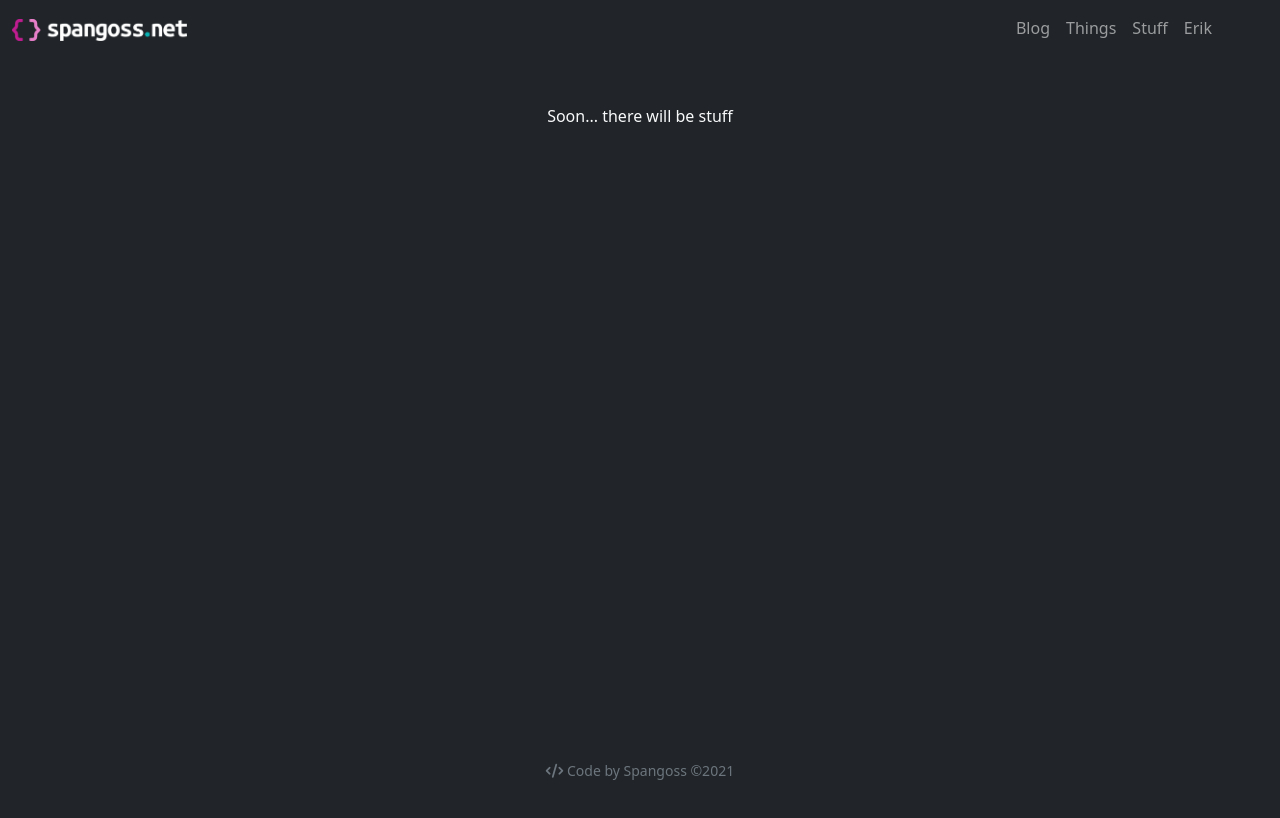
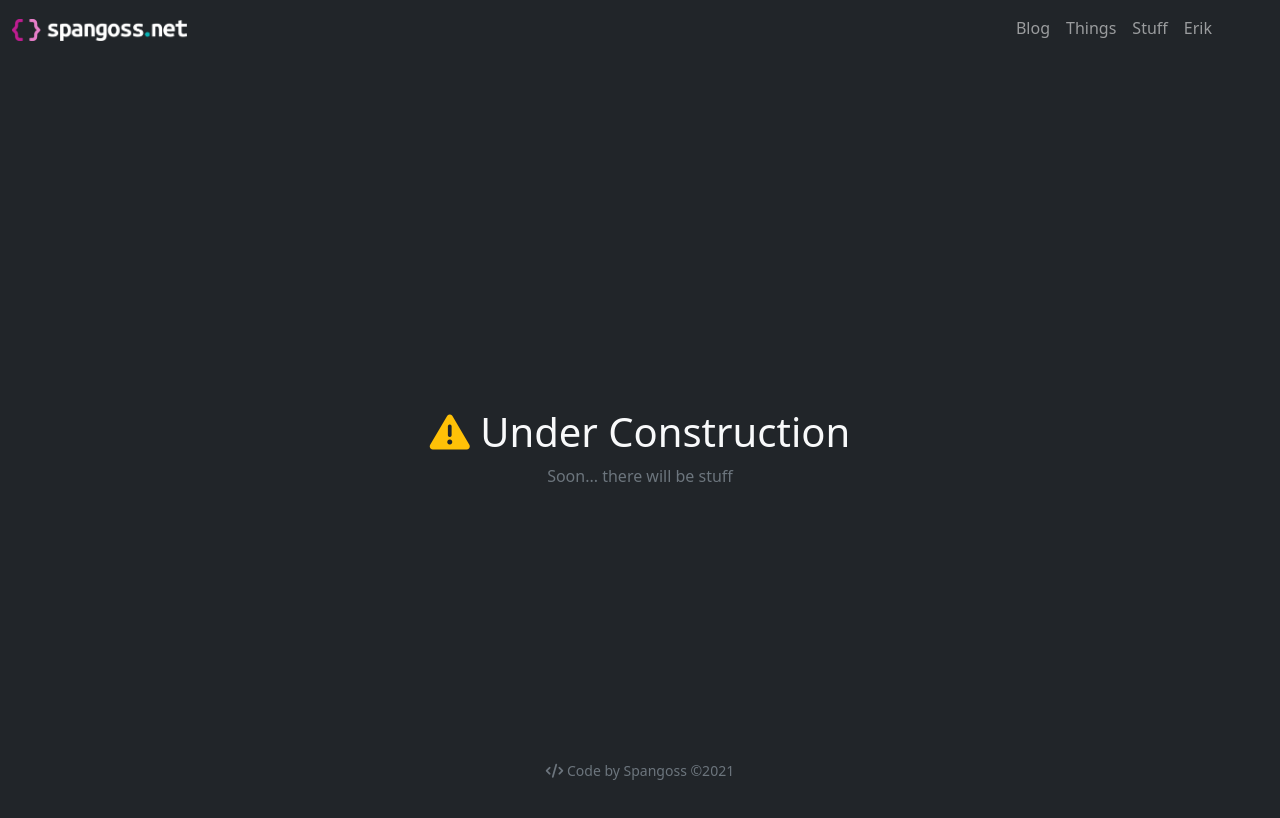
Before and after one commit to Spangoss/SpangossOLD.github.io, a plain HTML site: page index.html in a window 1280 px wide. Drawn offline with nearby package versions, Linux system fonts and the light colour scheme.

Commit message:
Splash page

```diff
--- a/index.html
+++ b/index.html
@@ -53,8 +53,9 @@
     </div>
   </nav>
 
-  <div class="container test-height">
-    <p class="text-light text-center mt-5">Soon... there will be stuff</p>
+  <div class="d-flex flex-column vh-100 justify-content-center align-items-center text-light">
+    <h1><i class="fa fa-exclamation-triangle text-warning"></i> Under Construction</h1>
+    <p class="text-muted">Soon... there will be stuff</p>
   </div>
 
   <!-- Footer -->
```
